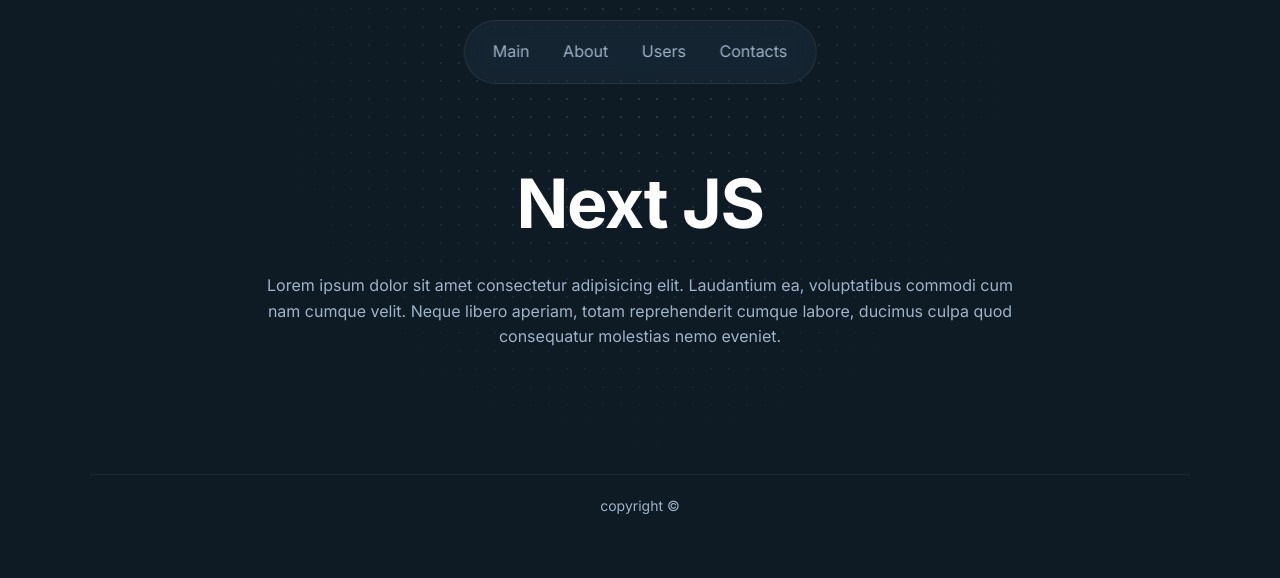
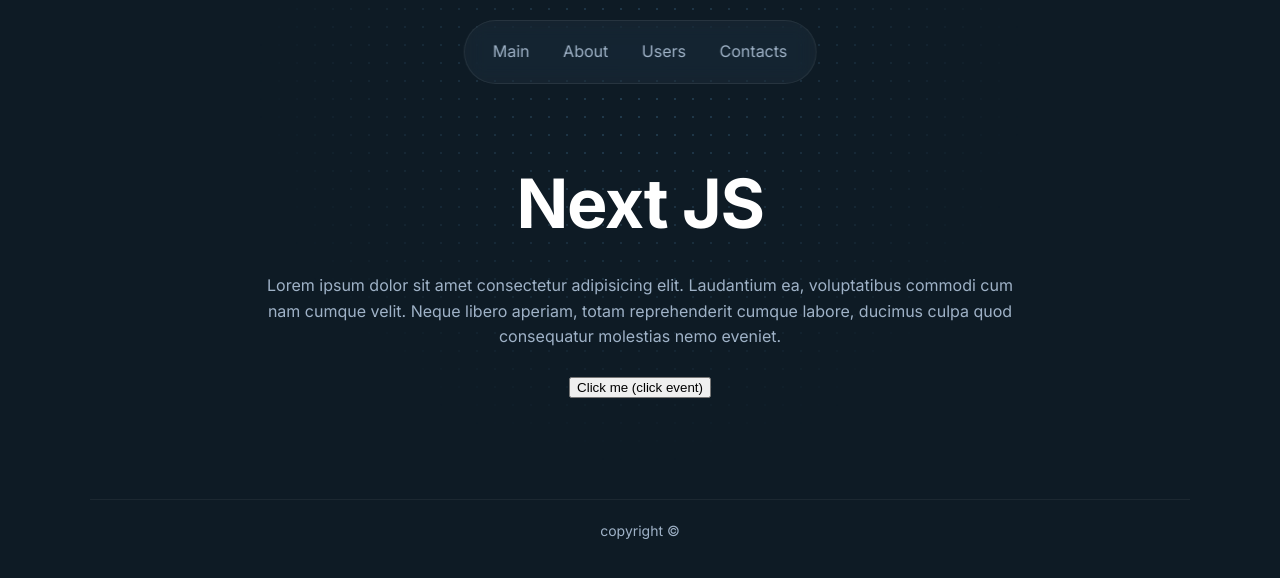
Before and after one commit to Mokkento12/next-tutorial, a Next.js app: page / in a window 1280 px wide. Shown: the top 578 px of the page. Built offline with nearby package versions, Linux system fonts and the light colour scheme.

Commit message:
Разобрался с клиентскими компонентами на примере кнопки

```diff
--- a/src/app/page.jsx
+++ b/src/app/page.jsx
@@ -1,3 +1,5 @@
+import Button from '@/components/Button';
+
 export default function Home() {
 	return (
 		<section className="content">
@@ -8,6 +10,7 @@
 				libero aperiam, totam reprehenderit cumque labore, ducimus culpa
 				quod consequatur molestias nemo eveniet.
 			</p>
+			<Button />
 		</section>
 	);
 }
--- /dev/null
+++ b/src/components/Button.jsx
@@ -0,0 +1,11 @@
+'use client';
+
+const Button = () => {
+	return (
+		<button onClick={() => alert('Here we go!')}>
+			Click me (click event)
+		</button>
+	);
+};
+
+export default Button;
```
